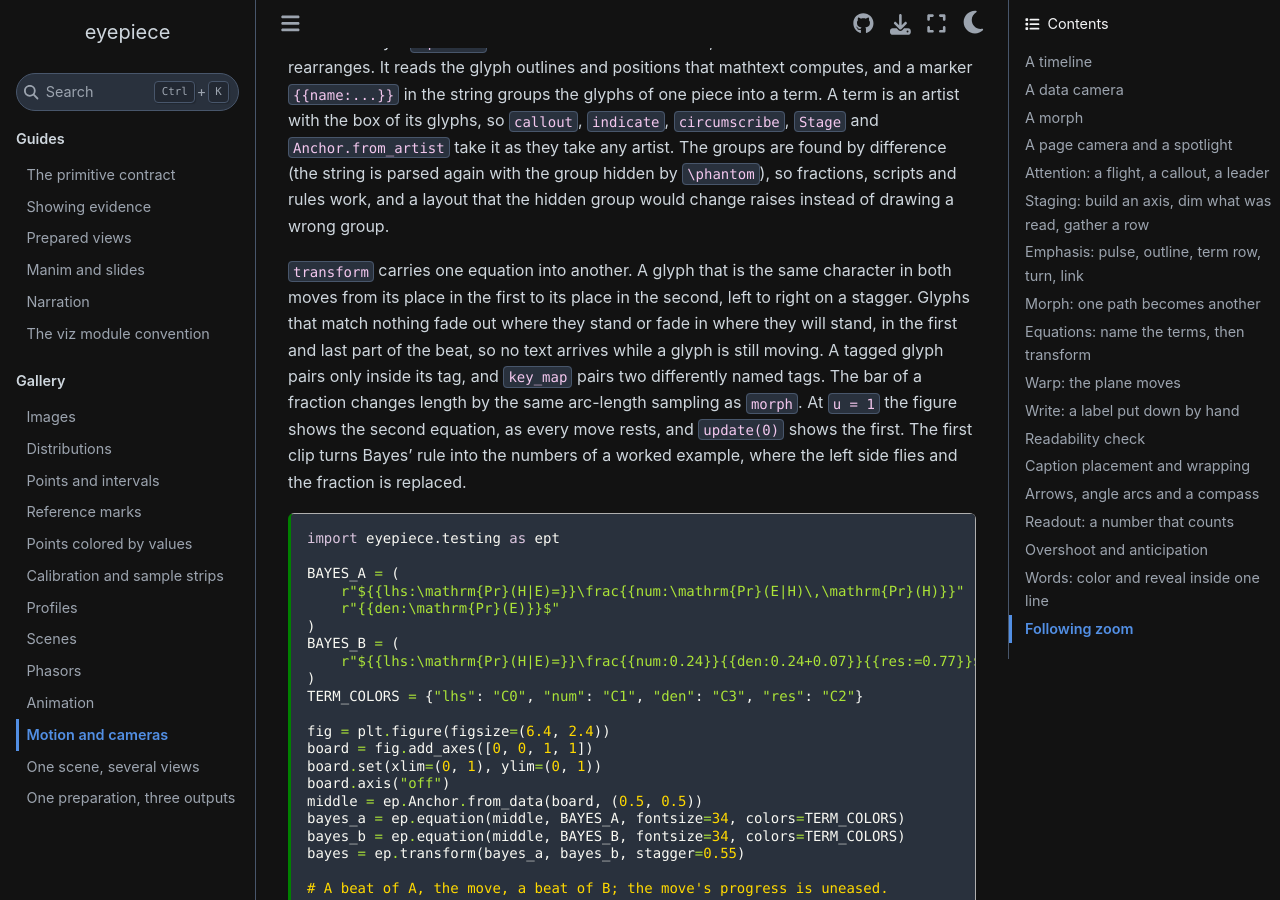
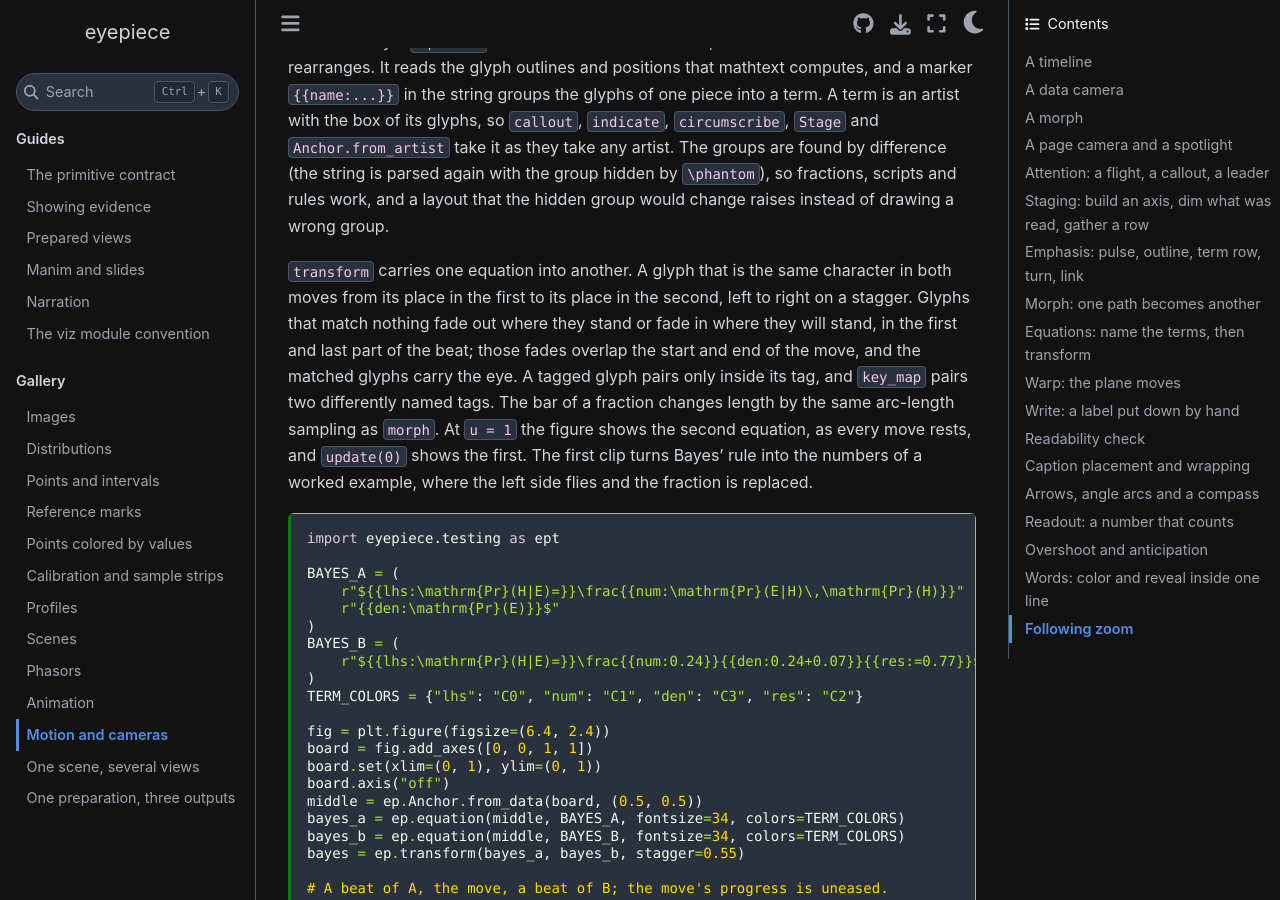
Before and after one commit to CoreySpohn/eyepiece, a Sphinx documentation site: the page built from docs/gallery/motion.md, in a window 1280 px wide and 900 px high, scrolled down 10460 px. Built offline with Sphinx 7.4.7 and the Sphinx Book theme 1.1.4, drawn with Linux system fonts in a browser that asks for light colours; pages that are not in the unit, such as notebooks, are missing from menus.

Commit message:
docs(equation): state how transform fades overlap the move

```diff
--- a/docs/gallery/motion.md
+++ b/docs/gallery/motion.md
@@ -552,7 +552,8 @@ hidden group would change raises instead of drawing a wrong group.
 character in both moves from its place in the first to its place in the
 second, left to right on a stagger. Glyphs that match nothing fade out where
 they stand or fade in where they will stand, in the first and last part of the
-beat, so no text arrives while a glyph is still moving. A tagged glyph pairs
+beat; those fades overlap the start and end of the move, and the matched
+glyphs carry the eye. A tagged glyph pairs
 only inside its tag, and `key_map` pairs two differently named tags. The bar
 of a fraction changes length by the same arc-length sampling as `morph`. At
 ``u = 1`` the figure shows the second equation, as every move rests, and
```
Also changed, not shown: docs/contract.md (+1 -1 lines), 1 other file.
